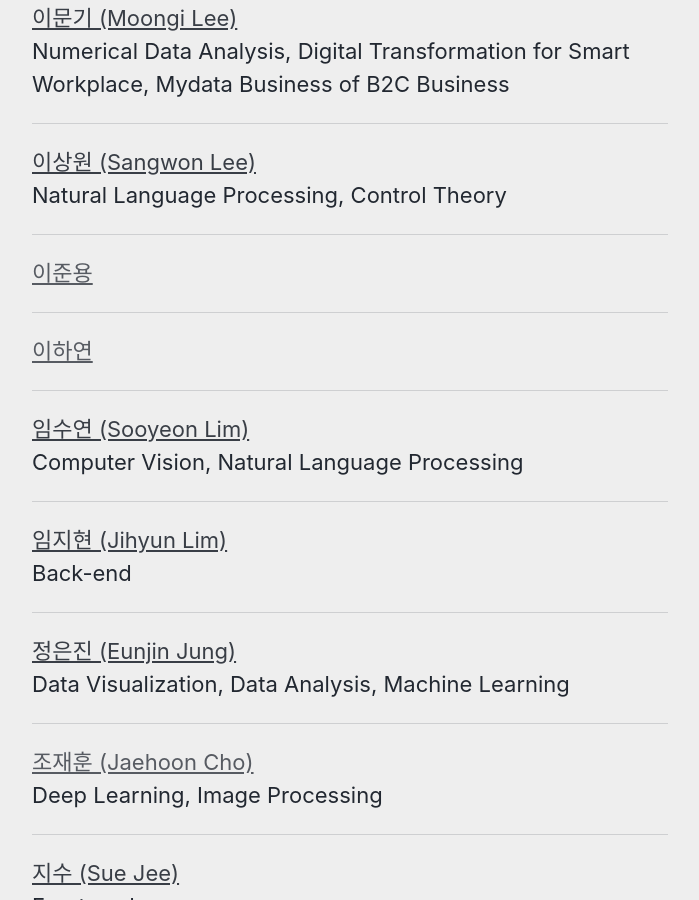
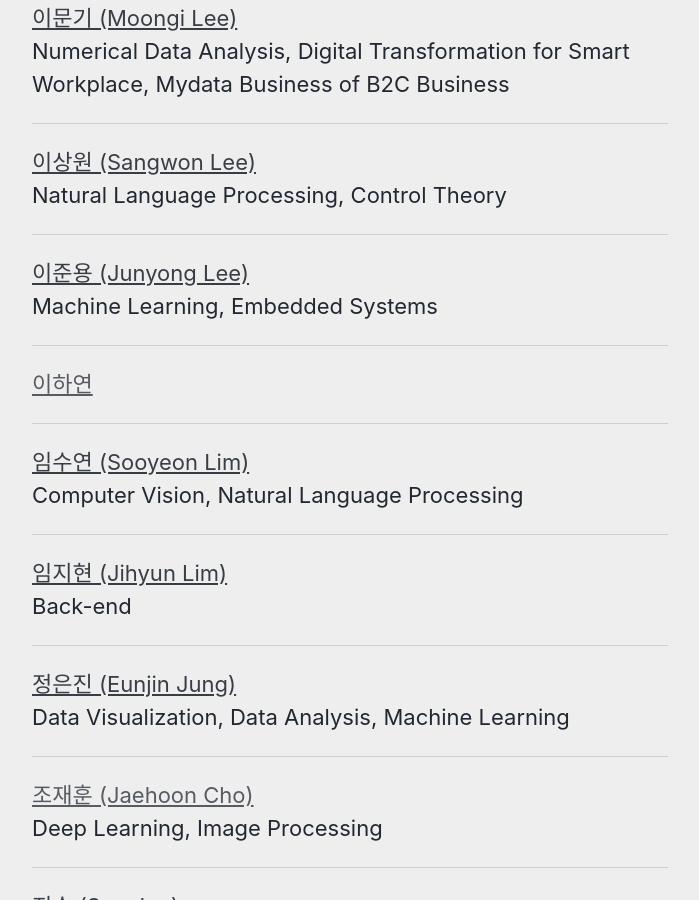
Before and after one commit to TAVEResearch/TAVEResearch.github.io, a Jekyll site: the page built from people.md, in a window 1280 px wide and 900 px high, scrolled down 1472 px. Shown: the whole window, without its empty margins (290-989 px from the left). Built offline with Jekyll 4.4.1, drawn with Linux system fonts in a browser that asks for light colours; cached includes are drawn as plain includes.

Commit message:
Update _config.yml

```diff
--- a/_config.yml
+++ b/_config.yml
@@ -316,9 +316,9 @@ People:
   - name: 이상원 (Sangwon Lee)
     interests: "Natural Language Processing, Control Theory"
     gitblog: "https://s-wlii.github.io/"
-  - name: 이준용
-    interests: ""
-    gitblog: ""
+  - name: 이준용 (Junyong Lee)
+    interests: "Machine Learning, Embedded Systems"
+    gitblog: "https://lee-jun-yong.github.io/"
   - name: 이하연
     interests: ""
     gitblog: ""
```
